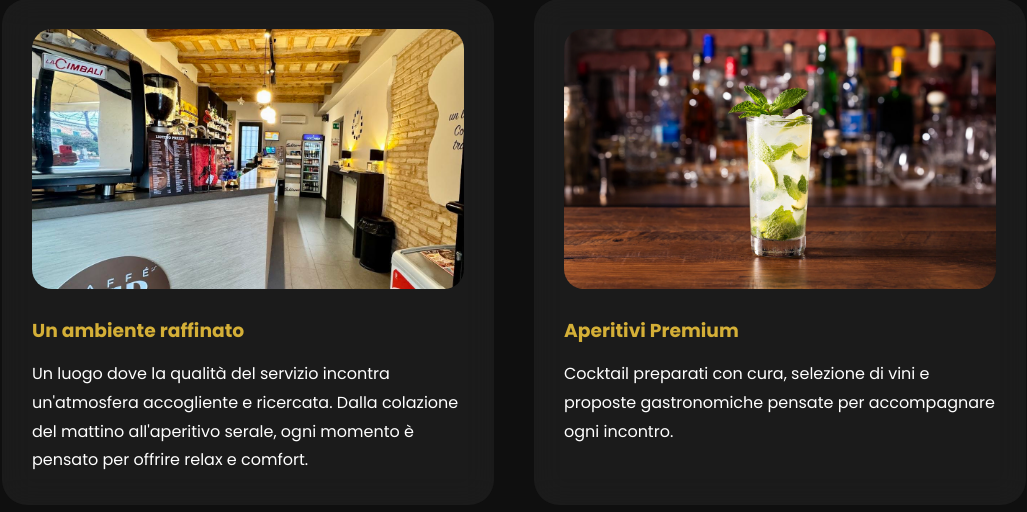
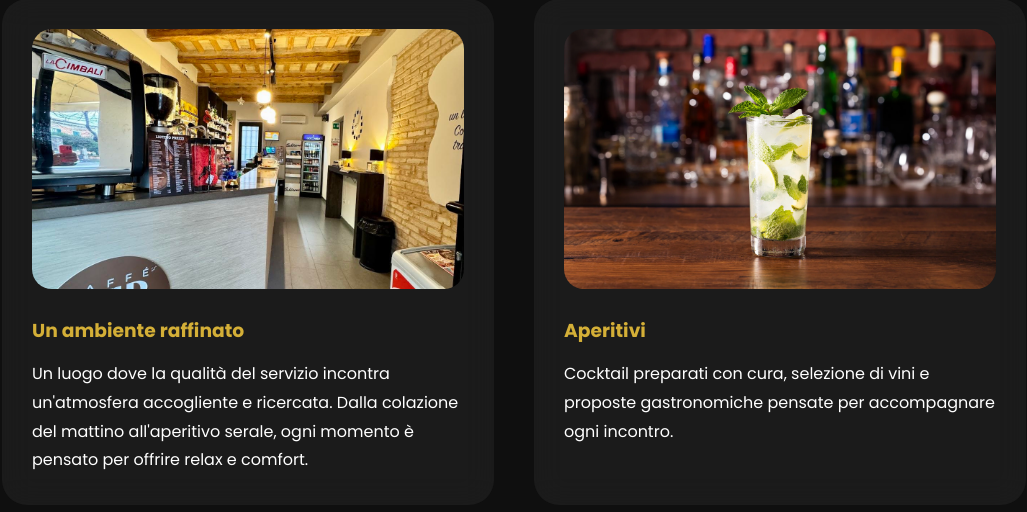
Before and after one commit to ProgrammerPCX/caff-barrio, a Flask app: page / in a window 1280 px wide. Shown: the part 1053-1565 px from the top of the page, without its empty margins (126-1153 px from the left). Run offline with Flask 3, Linux system fonts and the light colour scheme.

Commit message:
Update index.html

```diff
--- a/templates/index.html
+++ b/templates/index.html
@@ -47,7 +47,7 @@ ogni momento è pensato per offrire relax e comfort.
 
 <img src="{{ url_for('static', filename='images/cocktail1.jpg') }}">
 
-<h3>Aperitivi Premium</h3>
+<h3>Aperitivi</h3>
 
 <p>
 
```
